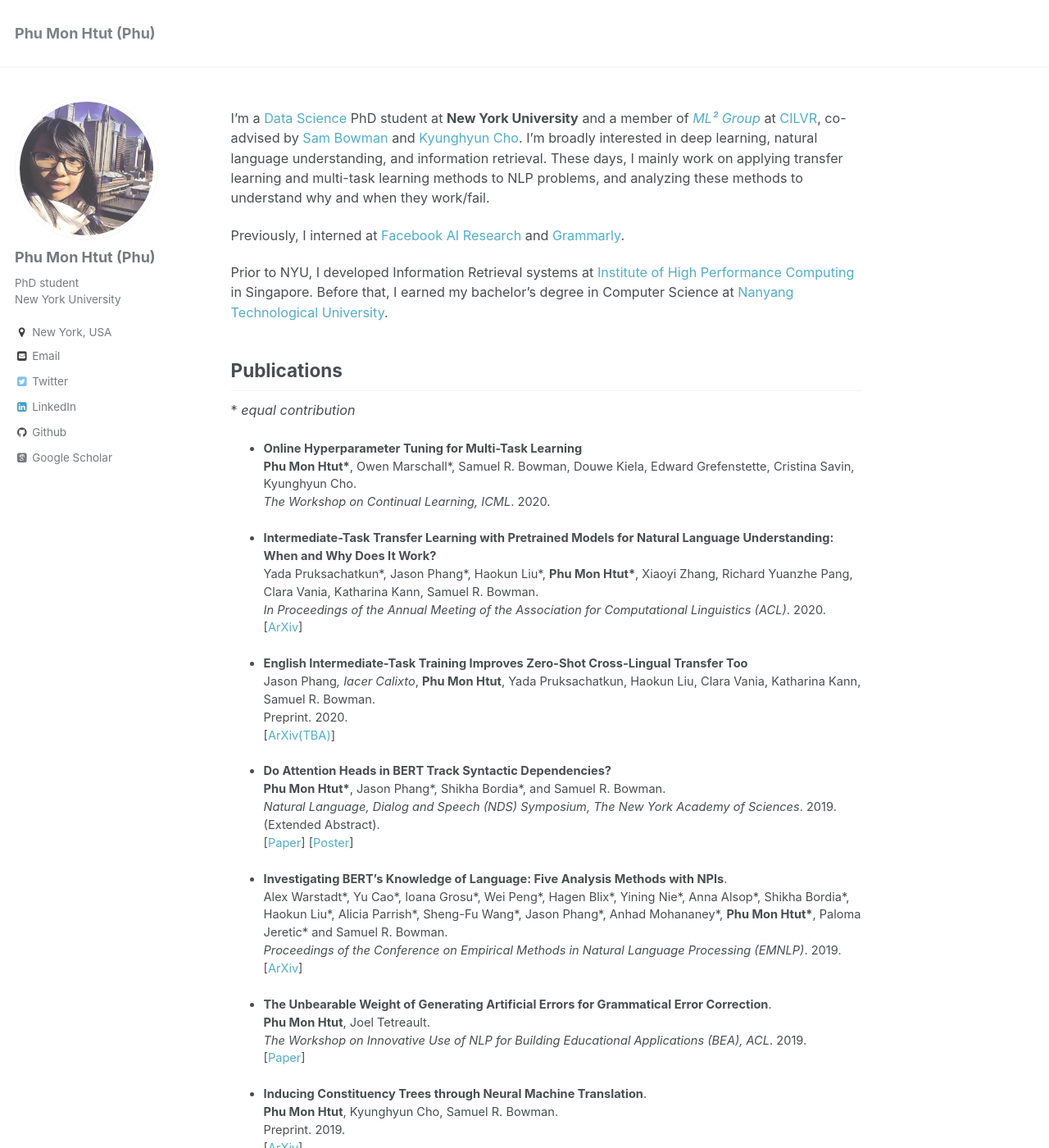
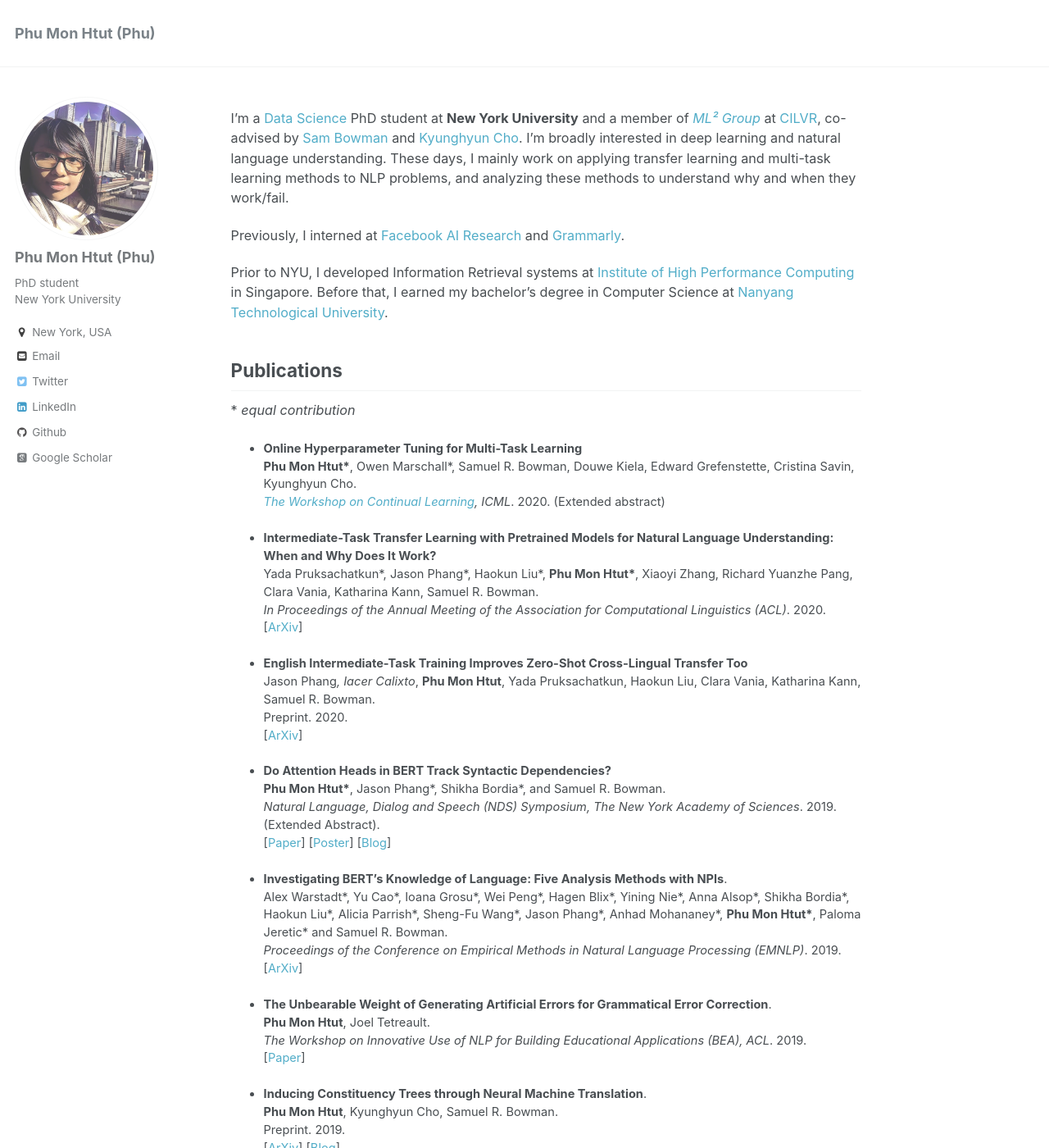
Before and after one commit to phu-pmh/phu-pmh.github.io, a Jekyll site: the page built from _pages/about.md, in a window 1280 px wide and 1400 px high. Shown: the whole window at 82% size. Built offline with Jekyll 4.4.1, drawn with Linux system fonts in a browser that asks for light colours; some web fonts are replaced; some of the changed text lies outside the part shown.

Commit message:
Update about.md

```diff
--- a/_pages/about.md
+++ b/_pages/about.md
@@ -8,7 +8,7 @@ redirect_from:
   - /about.html
 ---
 
-I’m a [Data Science](https://cds.nyu.edu/) PhD student at **New York University** and a member of *[ML² Group](https://wp.nyu.edu/ml2/)* at [CILVR](https://wp.nyu.edu/cilvr/), co-advised by [Sam Bowman](https://www.nyu.edu/projects/bowman/) and [Kyunghyun Cho](http://www.kyunghyuncho.me/). I'm broadly interested in deep learning, natural language understanding, and information retrieval. These days, I mainly work on applying transfer learning and multi-task learning methods to NLP problems, and analyzing these methods to understand why and when they work/fail.
+I’m a [Data Science](https://cds.nyu.edu/) PhD student at **New York University** and a member of *[ML² Group](https://wp.nyu.edu/ml2/)* at [CILVR](https://wp.nyu.edu/cilvr/), co-advised by [Sam Bowman](https://www.nyu.edu/projects/bowman/) and [Kyunghyun Cho](http://www.kyunghyuncho.me/). I'm broadly interested in deep learning and natural language understanding. These days, I mainly work on applying transfer learning and multi-task learning methods to NLP problems, and analyzing these methods to understand why and when they work/fail.
 
 Previously, I interned at [Facebook AI Research](https://research.fb.com/category/facebook-ai-research/) and [Grammarly](https://www.grammarly.com/).
 
@@ -21,7 +21,7 @@ Publications
 \* _equal contribution_
 * **Online Hyperparameter Tuning for Multi-Task Learning**
   __Phu Mon Htut\*__, Owen Marschall\*, Samuel R. Bowman, Douwe Kiela, Edward Grefenstette, Cristina Savin, Kyunghyun Cho.
-  *The Workshop on Continual Learning, ICML*. 2020.
+  *[The Workshop on Continual Learning](https://sites.google.com/view/cl-icml), ICML*. 2020. (Extended abstract)
 
 * **Intermediate-Task Transfer Learning with Pretrained Models for Natural Language Understanding: When and Why Does It Work?**
   Yada Pruksachatkun\*, Jason Phang\*, Haokun Liu\*, __Phu Mon Htut\*__, Xiaoyi Zhang, Richard Yuanzhe Pang, Clara Vania, Katharina Kann, Samuel R. Bowman.
@@ -31,12 +31,12 @@ Publications
 * **English Intermediate-Task Training Improves Zero-Shot Cross-Lingual Transfer Too**
   Jason Phang*, Iacer Calixto*, __Phu Mon Htut__, Yada Pruksachatkun, Haokun Liu, Clara Vania, Katharina Kann, Samuel R. Bowman.
   Preprint. 2020.
-  [[ArXiv(TBA)]()]
+  [[ArXiv](https://arxiv.org/pdf/2005.13013.pdf)]
 
 * **Do Attention Heads in BERT Track Syntactic Dependencies?**
    __Phu Mon Htut\*__, Jason Phang\*, Shikha Bordia\*, and Samuel R. Bowman.
    *Natural Language, Dialog and Speech (NDS) Symposium, The New York Academy of Sciences*. 2019. (Extended Abstract).
-   [[Paper](http://phumonhtut.me/publications/2019NDS/BERT_Attention_analysis.pdf)] [[Poster](http://phumonhtut.me/publications/2019NDS/NDSposter.pdf)]
+   [[Paper](http://phumonhtut.me/publications/2019NDS/BERT_Attention_analysis.pdf)] [[Poster](http://phumonhtut.me/publications/2019NDS/NDSposter.pdf)] [[Blog](https://medium.com/@phu_pmh/do-attention-heads-in-bert-track-syntactic-dependencies-81c8a9be311a)]
 
 * **Investigating BERT’s Knowledge of Language: Five Analysis Methods with NPIs**.
   Alex Warstadt\*, Yu Cao\*, Ioana Grosu\*, Wei Peng\*, Hagen Blix\*, Yining Nie\*, Anna Alsop\*, Shikha Bordia\*, Haokun Liu\*, Alicia Parrish\*, Sheng-Fu Wang\*, Jason Phang\*, Anhad Mohananey\*, __Phu Mon Htut\*__, Paloma Jeretic\* and Samuel R. Bowman.
@@ -52,12 +52,12 @@ Publications
 * **Inducing Constituency Trees through Neural Machine Translation**.
   __Phu Mon Htut__, Kyunghyun Cho, Samuel R. Bowman.
   Preprint. 2019.
-  [[ArXiv](https://arxiv.org/abs/1909.10056)]
+  [[ArXiv](https://arxiv.org/abs/1909.10056)] [[Blog](https://medium.com/@phu_pmh/inducing-constituency-trees-through-neural-machine-translation-a8b894ba39ac)]
 
 * **Generalized Inner Loop Meta-Learning**.
 Edward Grefenstette, Brandon Amos, Denis Yarats, __Phu Mon Htut__, Artem Molchanov, Franziska Meier, Douwe Kiela, Kyunghyun Cho, Soumith Chintala.
 Preprint. 2019.
-[[ArXiv](https://arxiv.org/abs/1910.01727)]
+[[ArXiv](https://arxiv.org/abs/1910.01727)][[higher](https://github.com/facebookresearch/higher) library]
 
 
 * **Grammar Induction with Neural Language Models: An Unusual Replication**.
```
Also changed, not shown: other parts of _pages/about.md (+6 -3 lines).
